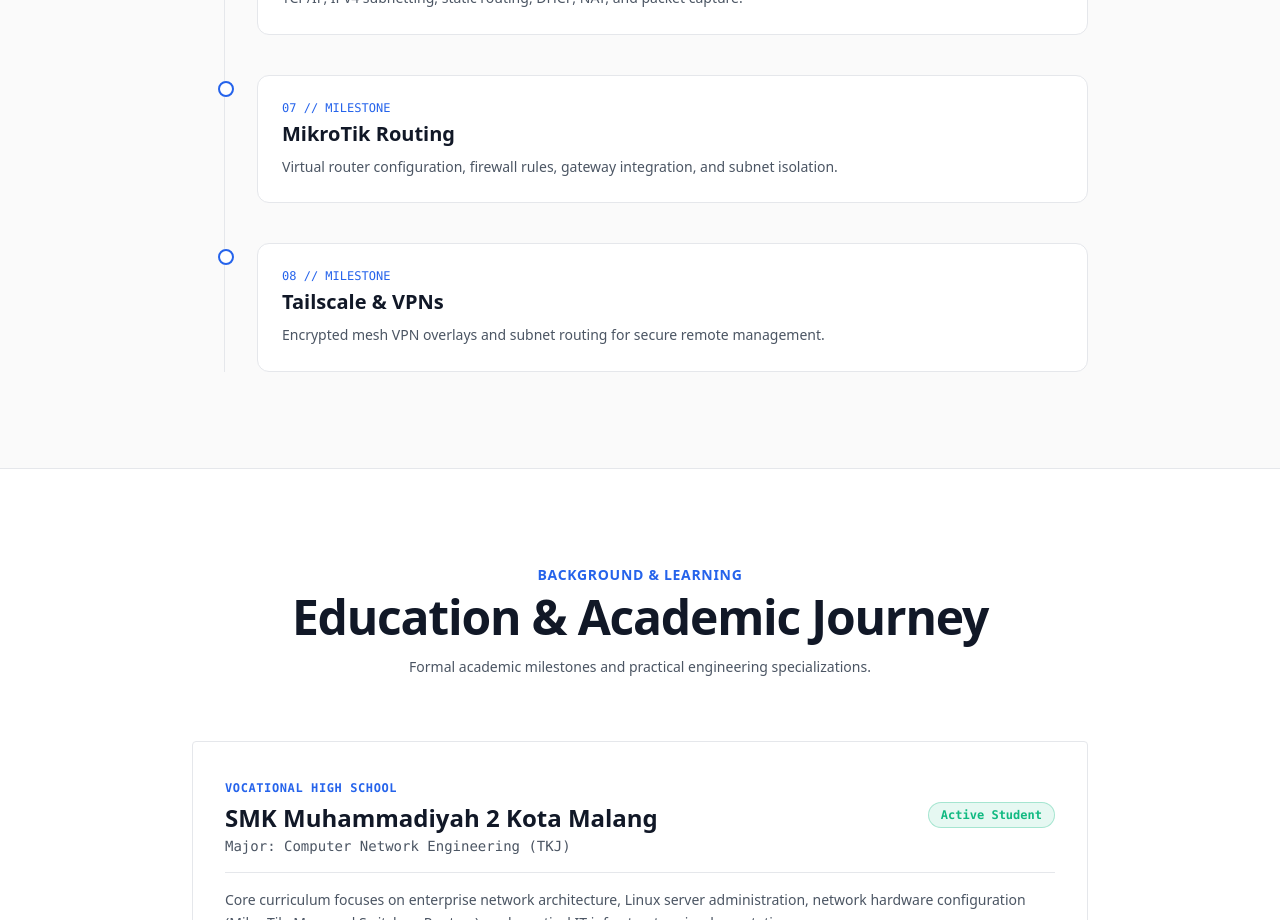
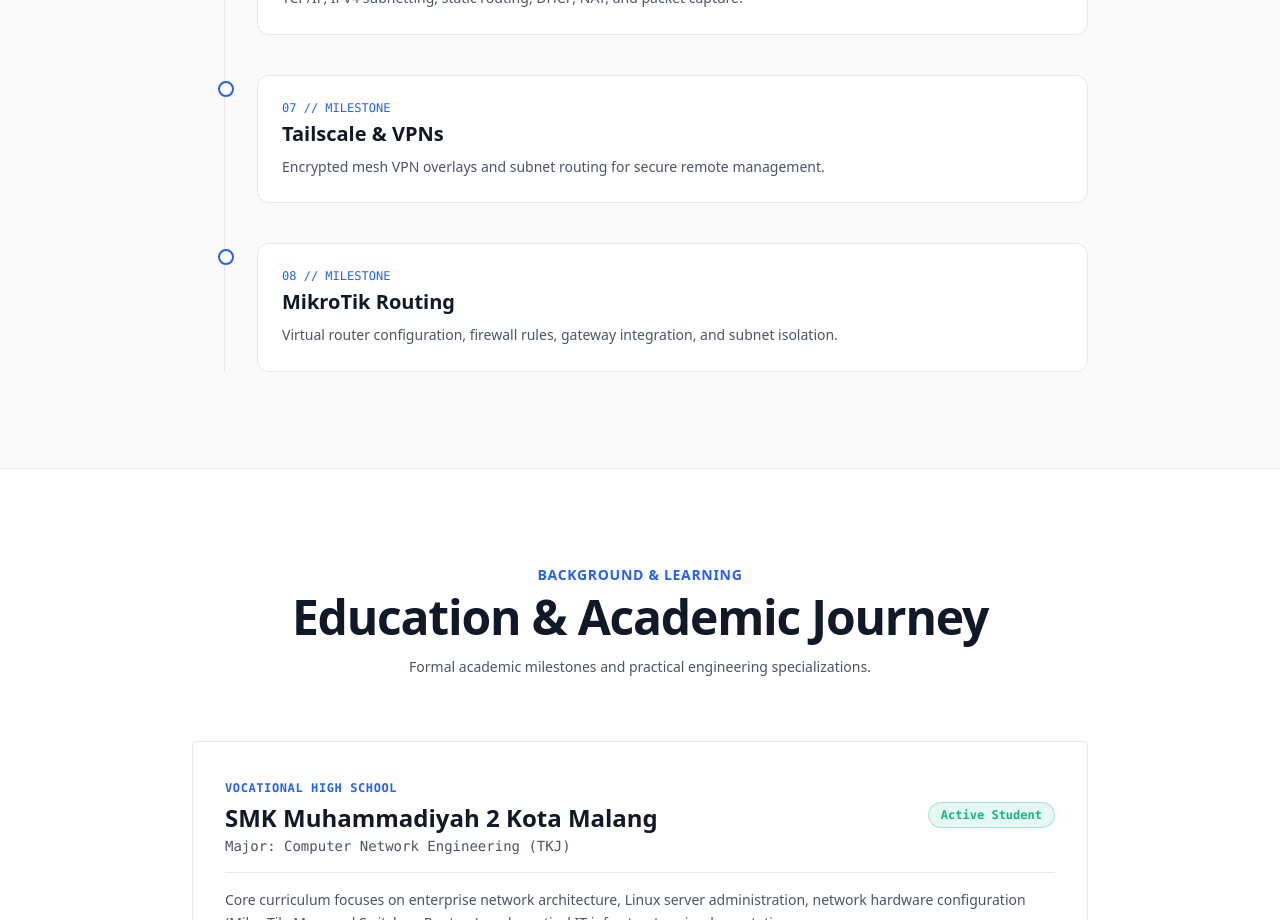
Before and after one commit to uwong241/website-portfolio, a React (Vite) app: page / in a window 1280 px wide. Shown: the part 7840-8760 px from the top of the page. Built offline with nearby package versions, Linux system fonts and the light colour scheme.

Commit message:
fix: switch order of Tailscale & VPNs and MikroTik Routing

```diff
--- a/src/data/portfolioData.ts
+++ b/src/data/portfolioData.ts
@@ -129,6 +129,6 @@ export const TIMELINE: TimelineNode[] = [
   { title: "Local AI Infrastructure", description: "Running GGUF models locally via llama.cpp, resource profiling, and local AI agent integration." },
   { title: "Proxmox & Virtualization", description: "Deploying KVM, LXC, bridges, and Corosync high-availability clustering." },
   { title: "Networking Fundamentals", description: "TCP/IP, IPv4 subnetting, static routing, DHCP, NAT, and packet capture." },
-  { title: "MikroTik Routing", description: "Virtual router configuration, firewall rules, gateway integration, and subnet isolation." },
-  { title: "Tailscale & VPNs", description: "Encrypted mesh VPN overlays and subnet routing for secure remote management." }
+  { title: "Tailscale & VPNs", description: "Encrypted mesh VPN overlays and subnet routing for secure remote management." },
+  { title: "MikroTik Routing", description: "Virtual router configuration, firewall rules, gateway integration, and subnet isolation." }
 ];
```
